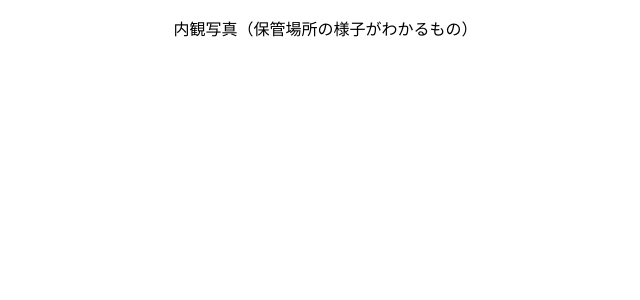
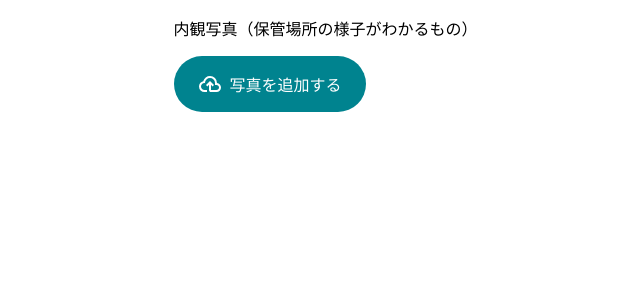
Before and after one commit to maneKozaroo/image-gallery, a Vue app: page / in a window 1280 px wide. Shown: the top 300 px of the page, without its empty margins (188-828 px from the left). Built offline with nearby package versions, Linux system fonts and the light colour scheme.

Commit message:
feat: add button to select an image

```diff
--- a/src/components/imageGallery/ImageGallery.vue
+++ b/src/components/imageGallery/ImageGallery.vue
@@ -1,8 +1,10 @@
 <script setup lang="ts">
-import { computed } from "vue";
+import { computed, ref } from "vue";
 
 import GalleryImage from "@/components/ui/assets/GalleryImage.vue";
+import ImageSelectButton from "@/components/imageGallery/ImageSelectButton.vue";
 import SecondaryImages from "@/components/imageGallery/SecondaryImages.vue";
+import { useToggleState } from "@/utils/toggleState";
 
 const props = defineProps<{
   images: string[];
@@ -18,6 +20,23 @@ const mainImage = computed(() => {
 const secondaryImages = computed(() => {
   return props.images.slice(1);
 });
+
+const buttonDisabled = computed(() => {
+  return props.images.length >= props.imageLimit;
+});
+
+const selectedImageUrl = ref<string | null>(null);
+const {
+  state: imageSelectionOverlayStatus,
+  turnTrue: showSelectionOverlay,
+  turnFalse: hideSelectionOverlay,
+} = useToggleState();
+
+const handleImageSelectedEvent = (url: string) => {
+  selectedImageUrl.value = url;
+
+  showSelectionOverlay();
+};
 </script>
 
 <template>
@@ -36,6 +55,11 @@ const secondaryImages = computed(() => {
       :images="secondaryImages"
       @remove-image-click="emit('remove-image-click', $event)"
     />
+
+    <ImageSelectButton
+      :disabled="buttonDisabled"
+      @image-selected="handleImageSelectedEvent"
+    />
   </div>
 </template>
 
@@ -48,7 +72,8 @@ header {
   overflow: hidden;
 }
 
-.main-image {
+.main-image,
+.secondary-images {
   margin-bottom: var(--gutter-base);
 }
 </style>
--- /dev/null
+++ b/src/components/imageGallery/ImageSelectButton.vue
@@ -0,0 +1,76 @@
+<script setup lang="ts">
+import { mdiCloudUploadOutline } from "@mdi/js";
+
+import ButtonRound from "@/components/ui/controls/ButtonRound.vue";
+import SVGIcon from "@/components/ui/assets/SVGIcon.vue";
+
+const props = defineProps<{
+  disabled: boolean;
+}>();
+const emit = defineEmits(["image-selected"]);
+
+const handleImageInputChange = (event: Event) => {
+  const input = event.target as HTMLInputElement;
+
+  const files = input.files;
+
+  if (files && files.length > 0) {
+    const file = files[0];
+
+    if (URL) {
+      const url = URL.createObjectURL(file);
+
+      emit("image-selected", url);
+    } else if (FileReader) {
+      const reader = new FileReader();
+
+      reader.onload = function () {
+        emit("image-selected", reader.result);
+      };
+      reader.readAsDataURL(file);
+    }
+  }
+};
+</script>
+
+<template>
+  <ButtonRound class="image-select-button" :disabled="props.disabled">
+    <SVGIcon :path="mdiCloudUploadOutline" />
+    写真を追加する
+    <input
+      :disabled="props.disabled"
+      type="file"
+      accept="image/*"
+      @change="handleImageInputChange"
+    />
+  </ButtonRound>
+</template>
+
+<style scoped>
+.image-select-button {
+  align-items: center;
+  border-radius: 999px;
+  color: rgb(255, 255, 255);
+  cursor: pointer;
+  display: inline-flex;
+  flex-direction: row;
+  padding: var(--gutter-base) var(--gutter-large);
+}
+
+.image-select-button svg {
+  fill: rgb(255, 255, 255);
+  margin: 0 var(--gutter-small) 0 0;
+}
+
+.image-select-button input {
+  border: 0;
+  clip: rect(0, 0, 0, 0);
+  height: 1px;
+  margin: -1px;
+  overflow: hidden;
+  padding: 0;
+  position: absolute;
+  white-space: nowrap;
+  width: 1px;
+}
+</style>
--- /dev/null
+++ b/src/components/ui/controls/ButtonRound.vue
@@ -0,0 +1,46 @@
+<script setup lang="ts"></script>
+
+<template>
+  <label class="round-button">
+    <slot />
+  </label>
+</template>
+
+<style scoped>
+.round-button {
+  align-items: center;
+  background-color: #00838f;
+  border-radius: 999px;
+  color: rgb(255, 255, 255);
+  cursor: pointer;
+  display: inline-flex;
+  flex-direction: row;
+  padding: var(--gutter-base) var(--gutter-large);
+}
+
+.round-button[disabled="true"] {
+  cursor: default;
+  opacity: 0.3;
+}
+
+.round-button:deep * {
+  cursor: pointer;
+}
+
+.round-button svg {
+  fill: rgb(255, 255, 255);
+  margin: 0 var(--gutter-small) 0 0;
+}
+
+.round-button input {
+  border: 0;
+  clip: rect(0, 0, 0, 0);
+  height: 1px;
+  margin: -1px;
+  overflow: hidden;
+  padding: 0;
+  position: absolute;
+  white-space: nowrap;
+  width: 1px;
+}
+</style>
```
